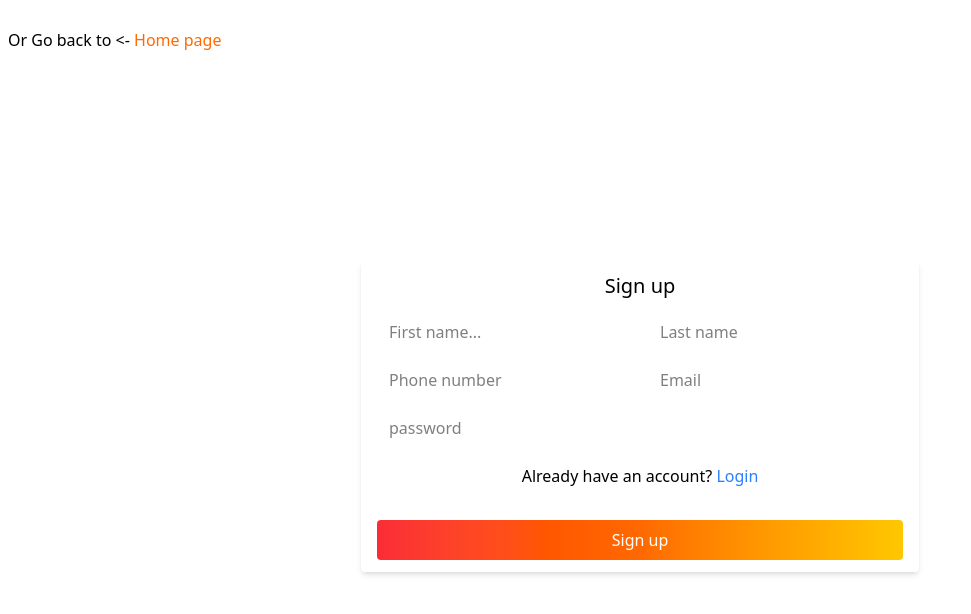
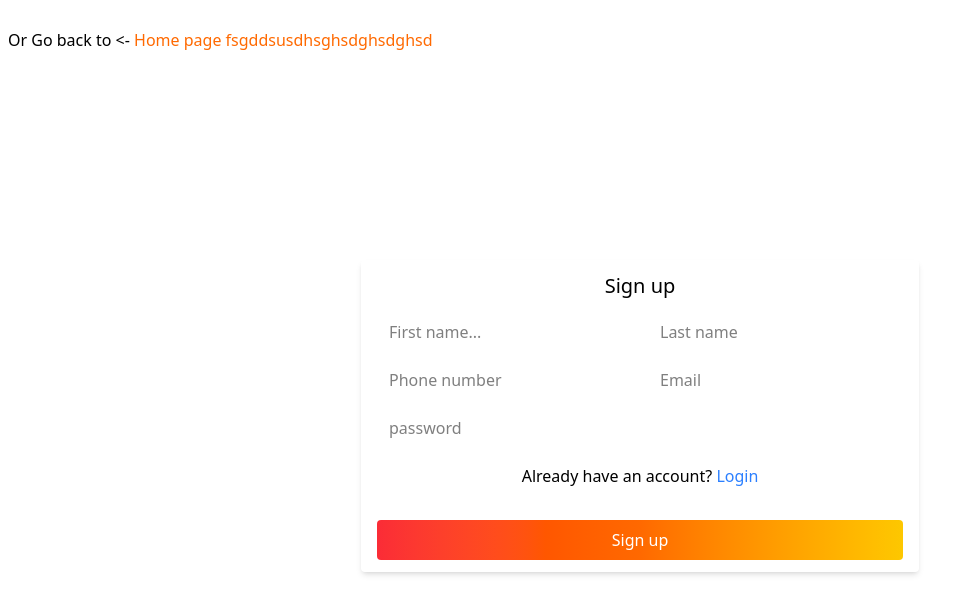
Before and after one commit to Will24300/barkery, a React (Vite) app in the folder barkery-cake/: page /signup in a window 1280 px wide. Shown: the top 614 px of the page, without its empty margins (0-971 px from the left). Built offline with nearby package versions, Linux system fonts and the light colour scheme; no server answers; a web font is replaced by a local one.

Commit message:
New changes

```diff
--- a/barkery-cake/src/pages/Signup.jsx
+++ b/barkery-cake/src/pages/Signup.jsx
@@ -47,7 +47,7 @@ import "react-toastify/dist/ReactToastify.css";
         <div className="absolute top-7 left-2">
           Or Go back to {"<-"}{" "}
           <NavLink to="/" className="text-orange-500">
-            Home page
+            Home page fsgddsusdhsghsdghsdghsd
           </NavLink>
         </div>
         <div className="mt-8 px-2">
```
